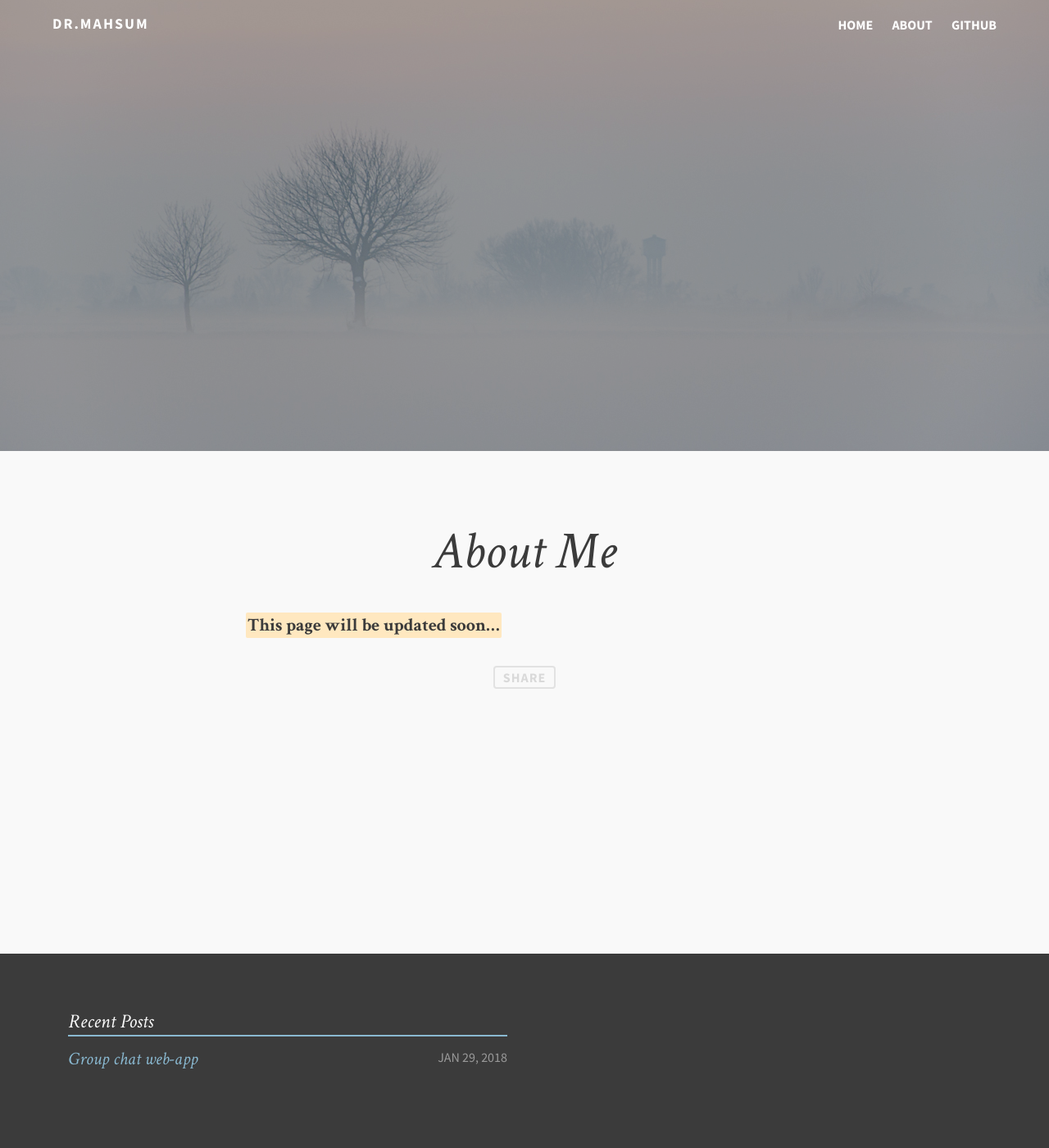
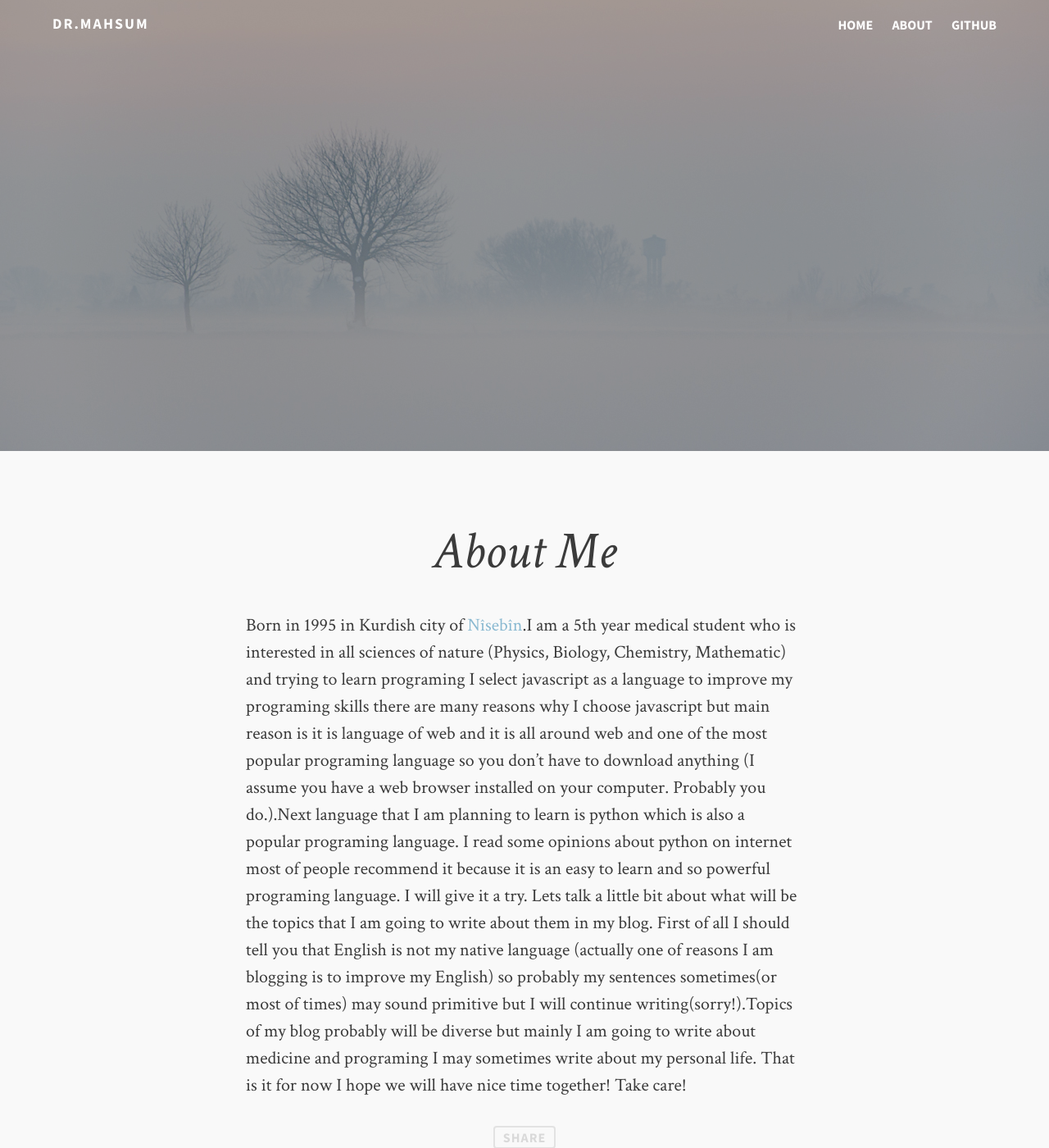
Before and after one commit to drmahsum/drmahsum.github.io, a Jekyll site: the page built from about.md, in a window 1280 px wide and 1400 px high. Shown: the whole window at 82% size. Built offline with Jekyll 4.4.1, drawn with Linux system fonts in a browser that asks for light colours; comment, search, counter and statistics services are not loaded.

Commit message:
change about

```diff
--- a/about.md
+++ b/about.md
@@ -7,5 +7,7 @@ tags: [about, Jekyll, theme, responsive]
 image:
   feature: soft-trees.jpg
 ---
-
-**_This page will be updated soon..._**
+Born in 1995 in Kurdish city of [Nîsebîn](https://en.wikipedia.org/wiki/Nusaybin).I am a 5th year medical student who is interested in all sciences of nature (Physics, Biology, Chemistry, Mathematic) and trying to learn programing I select javascript as a language to improve my programing skills there are many reasons why I choose javascript but main reason is it is language of web and it is all around web and one of the most popular programing language so you don't have to download anything (I assume you have a web browser installed on your computer. Probably you do.).Next language that I am  planning to learn is python which is also a popular programing language. I read some opinions about python on internet most of people recommend it because it is an easy to learn and so powerful programing language. I will give it a try.
+Lets talk a little bit about what will be the topics that I am going to write about them in my blog. First of all I should tell you that English is not my native language (actually one of reasons I am blogging is to improve my English) so probably my sentences sometimes(or most of times) may sound primitive but I will continue writing(sorry!).Topics of my blog probably will be diverse but mainly I am going to write about medicine and programing I may sometimes write about my personal life.
+That is it for now I hope we will have nice time together!
+Take care!
```
